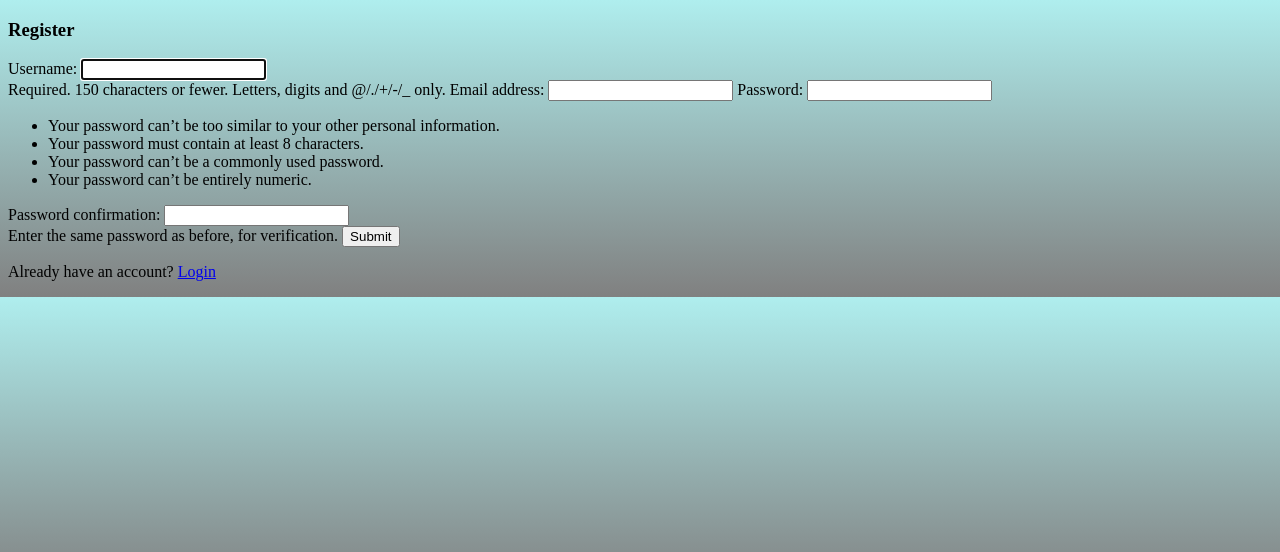
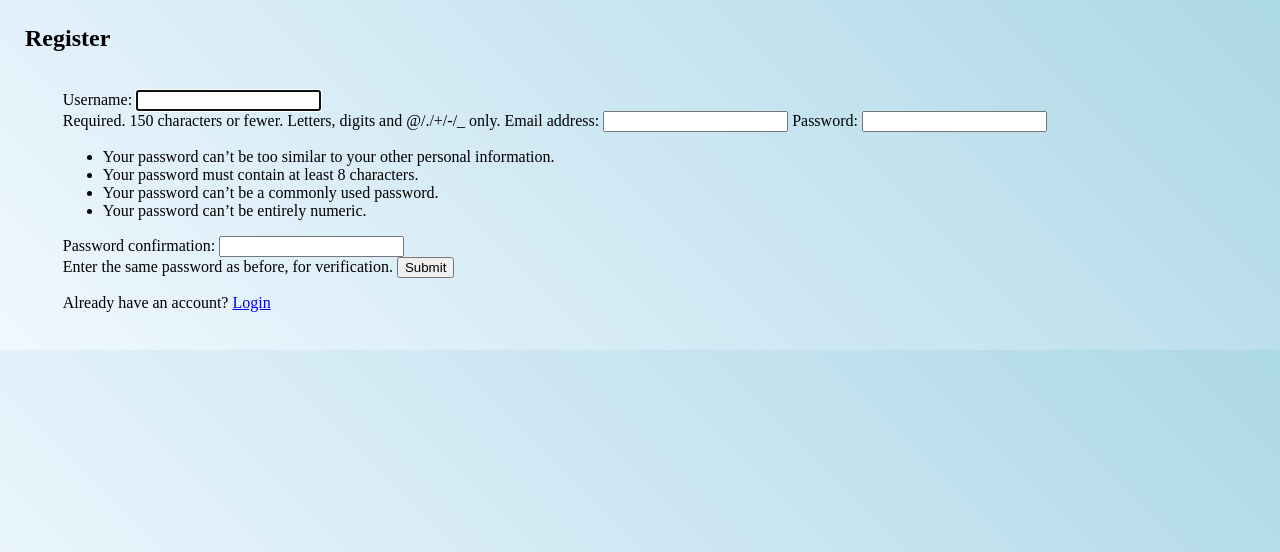
Before and after one commit to EwelinaKas/Drugie_zycie_gabarytow, a Django app: page /accounts/register/ in a window 1280 px wide. Shown: the top 552 px of the page. Run offline with Django 4.2, Linux system fonts and the light colour scheme.

Commit message:
tests on css files: changed background color, text-allign. All html files inherit after accounts/header.html

```diff
--- a/accounts/templates/accounts/header.html
+++ b/accounts/templates/accounts/header.html
@@ -3,6 +3,8 @@
         <head>
             <meta charset="UTF-8">
             <meta name="viewport" content="width=device-width, initial-scale=1.0"/>
+            {% load static %}
+            <link rel="stylesheet" href="{% static './main_app/css/main.css'%}">
             <title> {% block title %} {% endblock title%} </title>
 
         </head>
--- a/accounts/templates/accounts/register.html
+++ b/accounts/templates/accounts/register.html
@@ -4,16 +4,20 @@
 
 {% block content %}
 
-<head>
-    <title></title>
-    <link rel="stylesheet" type="text/css" href="./accounts/static/css/main.css">
-</head>
+<style>
+    h2{
+        text-align: left;
+    }
+    .special_form{
+        text-align: left;
+        margin: 1cm;
+    }
+</style>
 
-<body id="title">
-  <h3>Register</h3>
-</body>
 
-  <form method="POST">
+  <h2>Register</h2>
+
+      <form method="POST" class="special_form">
       {% csrf_token %}
 
       {{register_form}}
@@ -27,4 +31,3 @@
       </form>
 
 {% endblock %}
-</html>
--- a/main_app/static/css/main.css
+++ /dev/null
@@ -1,3 +0,0 @@
-body {
-    background: linear-gradient(paleturquoise, gray);
-}
--- /dev/null
+++ b/main_app/static/main_app/css/main.css
@@ -0,0 +1,10 @@
+body{
+    /*background: linear-gradient(paleturquoise, gray);*/
+    background: -webkit-repeating-linear-gradient(50grad,aliceblue,lightblue);
+    text-align: center;
+    margin: 25px;
+}
+
+button{
+
+}
```
Also changed, not shown: main_app/templates/main_app/home.html (+10 -10 lines). Lines whose indentation alone changed are shown as unchanged.
